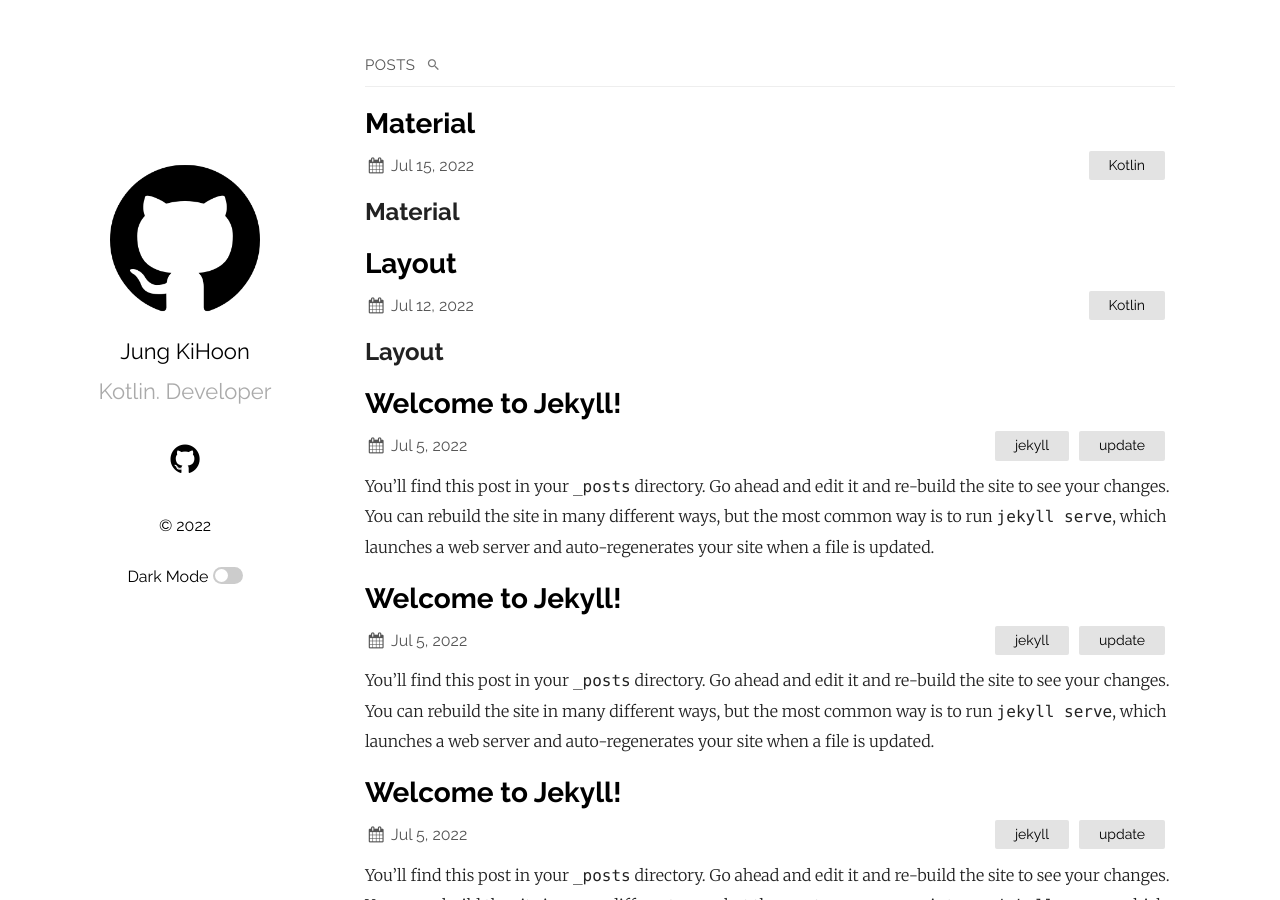
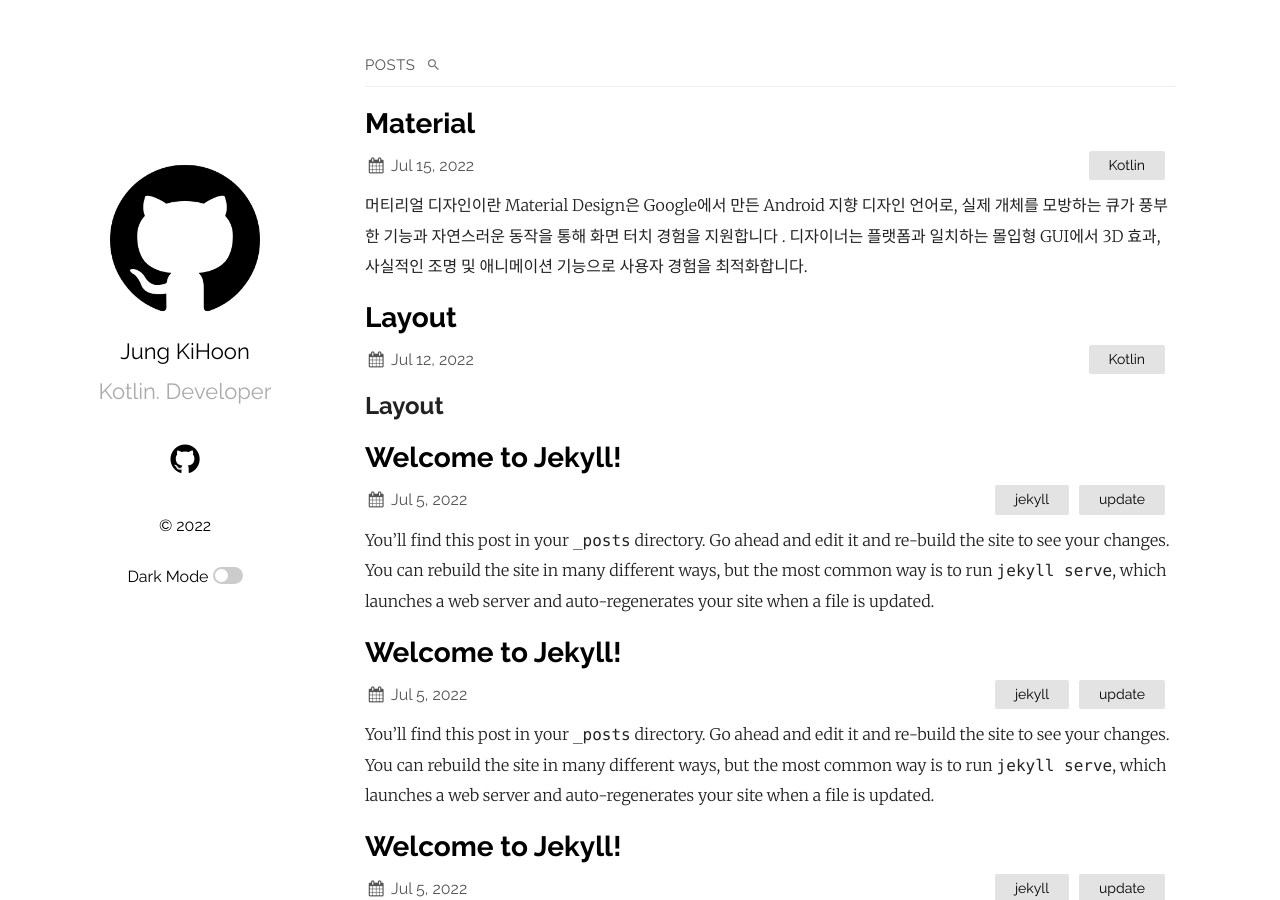
Before and after one commit to JKH-Programmer/JKH-Programmer.github.io, a Jekyll site: the page built from index.md, in a window 1280 px wide and 900 px high. Built offline with Jekyll 4.4.1, drawn with Linux system fonts in a browser that asks for light colours.

Commit message:
JKH-Programmer.github.io

````diff
--- a/_posts/2022-07-15-Material.markdown
+++ b/_posts/2022-07-15-Material.markdown
@@ -6,17 +6,114 @@ date:   2022-07-15
 categories: Kotlin
 ---
 
-## Material
+머티리얼 디자인이란
+Material Design은 Google에서 만든 Android 지향 디자인 언어로, 실제 개체를 모방하는 큐가 풍부한 기능과 자연스러운 동작을 통해 화면 터치 경험을 지원합니다 . 디자이너는 플랫폼과 일치하는 몰입형 GUI에서 3D 효과, 사실적인 조명 및 애니메이션 기능으로 사용자 경험을 최적화합니다.
 
 
-Material(レイアウト)とは, さまざまな要素を配置することができるカンバスと話せます。
-<br>
 <br>
 
-![](../assets/images/Develop.png)
 
 ## 開発環境
 
+로그인 페이지를 구성하기위한 개발환경 구성
+<br>
+
+<div style="float: left">
+![](../assets/images/MaterialDevelop.png)
+</div>
+
+```kotlin
+<LinearLayout
+    android:layout_width="match_parent"
+    android:layout_height="match_parent"
+    android:clipChildren="false"
+    android:clipToPadding="false"
+    android:orientation="vertical"
+    android:padding="24dp"
+    android:paddingTop="16dp">
+
+    <ImageView
+        android:layout_width="64dp"
+        android:layout_height="64dp"
+        android:layout_gravity="center_horizontal"
+        android:layout_marginTop="48dp"
+        android:layout_marginBottom="16dp"
+        app:srcCompat="@drawable/gihhub_image"/>
+
+     <TextView
+         android:layout_width="wrap_content"
+         android:layout_height="wrap_content"
+         android:layout_gravity="center_horizontal"
+         android:layout_marginBottom="132dp"
+         android:text="login"
+         android:textAllCaps="true"
+         android:textSize="18sp"/>
+
+</LinearLayout>
+```
 
 
-## LinearLayout
+
+## 텍스트필드 추가
+
+시작하기 위해 로그인 페이지에 사용자 이름과 비밀번호를 입력할 수 있는 두 개의 텍스트 필드를 추가합니다. 부동 레이블 및 오류 메시지를 표시하는 기본 제공 기능이 포함된 MDC 텍스트 필드 구성 요소를 사용합니다.
+
+
+<div style="float: left">
+![](../assets/images/Materialtextfild.png)
+</div>
+
+```kotlin
+<com.google.android.material.textfield.TextInputLayout
+    android:id="@+id/username_text_input"
+    android:layout_width="match_parent"
+    android:layout_height="wrap_content"
+    android:layout_margin="4dp"
+    android:hint="@string/shr_hint_username"
+    app:errorEnabled="true">
+
+<com.google.android.material.textfield.TextInputEditText
+    android:id="@+id/username_edit_text"
+    android:layout_width="match_parent"
+    android:layout_height="wrap_content"
+</com.google.android.material.textfield.TextInputLayout>
+
+<com.google.android.material.textfield.TextInputLayout
+    android:id="@+id/password_text_input"
+    android:layout_width="match_parent"
+    android:layout_height="wrap_content"
+    android:layout_margin="4dp"
+    android:hint="@string/shr_hint_password"
+    app:errorEnabled="true">
+
+<com.google.android.material.textfield.TextInputEditText
+    android:id="@+id/password_edit_text"
+    android:layout_width="match_parent"
+    android:layout_height="wrap_content"
+    android:inputType="textPassword" />
+
+</com.google.android.material.textfield.TextInputLayout>
+```
+
+
+## 버튼추가
+
+
+<div style="float: left">
+![](../assets/images/Materialbutton.png)
+</div>
+
+```kotlin
+<Button
+    android:id="@+id/elevatedButton"
+    style="@style/Widget.Material3.Button.ElevatedButton"
+    android:layout_width="wrap_content"
+    android:layout_height="wrap_content"
+    android:layout_gravity="right"
+    android:text="Next"
+    android:textColor="@color/black"
+    android:textSize="15dp"
+    app:backgroundTint="@color/white"
+    app:cornerRadius="50dp"
+    app:strokeWidth="0.8dp" />
+```
````
Also changed, not shown: assets/images/MaterialDevelop.png (renamed from assets/images/Develop.png), assets/images/Materialbutton.png (added), assets/images/Materialtextfild.png (added).
